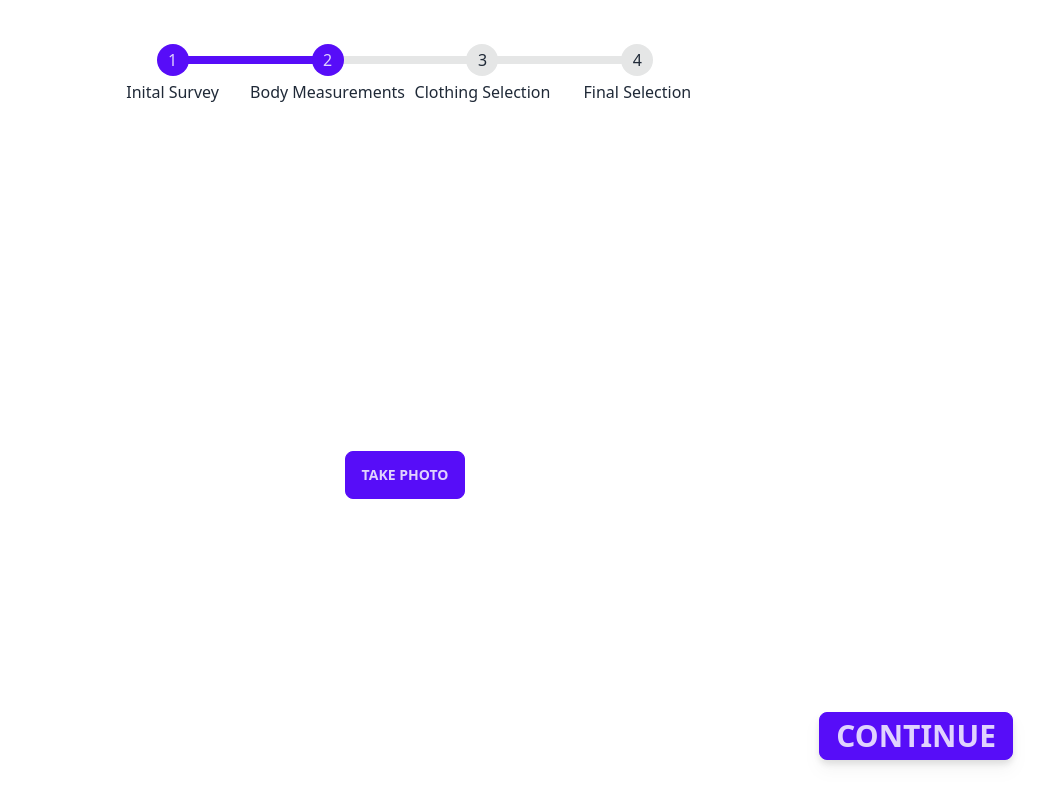
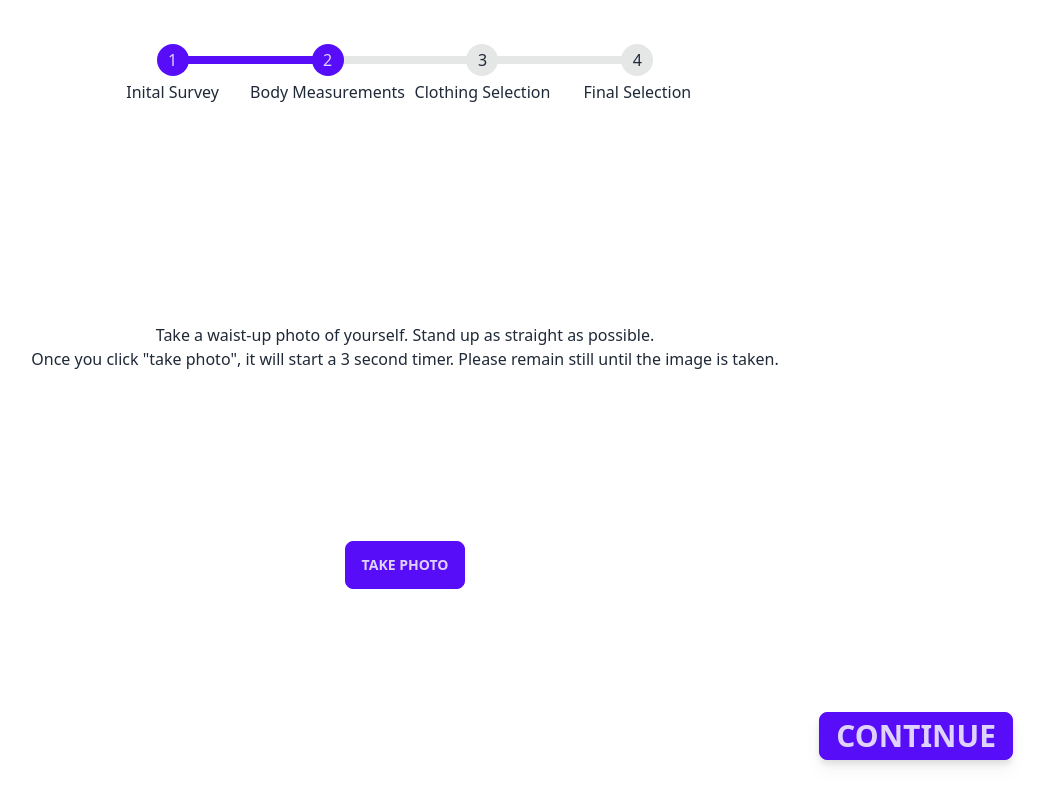
Before and after one commit to ericspring08/Styled, a Next.js app in the folder frontend/: page /BodyMeasure in a window 1280 px wide. Shown: the whole page, without its empty margins (235-1280 px from the left). Built offline with nearby package versions, Linux system fonts and the light colour scheme; no server answers.

Commit message:
instructions and new loader

```diff
--- a/frontend/src/pages/BodyMeasure.tsx
+++ b/frontend/src/pages/BodyMeasure.tsx
@@ -8,7 +8,7 @@
 /* eslint-disable @typescript-eslint/no-explicit-any */
 import Webcam from "react-webcam";
 import { useRef, useState } from "react";
-import { SquareLoader } from "react-spinners";
+import { BarLoader } from "react-spinners";
 import axios from "axios";
 
 export default function BodyMeasure({ measureFinished }: any) {
@@ -56,16 +56,20 @@ export default function BodyMeasure({ measureFinished }: any) {
   return (
     <>
       <div className="flex flex-col justify-center items-center h-screen w-screen">
+        <ul className="steps fixed z-[90] top-10 item-center">
+          <li className="step step-primary">Inital Survey</li>
+          <li className="step step-primary">Body Measurements</li>
+          <li className="step">Clothing Selection</li>
+          <li className="step">Final Selection</li>
+        </ul>
+        <div className="flex flex-col items-center mt-[7rem]">
+          <h2>Take a waist-up photo of yourself. Stand up as straight as possible.</h2>
+          <h2>Once you click "take photo", it will start a 3 second timer. Please remain still until the image is taken.</h2>
           {
             !imgSrc &&
             <Webcam height={600} ref={webCamRef}></Webcam>
           }
 
-        <SquareLoader
-          color={`hsl(var(--p))`}
-          loading={sizeIsLoading}
-          size={50}
-        />
           {imgSrc && (
             <img src={imgSrc} alt="User" />
           )}
@@ -79,17 +83,19 @@ export default function BodyMeasure({ measureFinished }: any) {
               </div>
             </form>
           </dialog>
-        <button onClick={capture} className="btn btn-primary" disabled={imgSrc != null}>Take Photo</button>
-        <ul className="steps fixed z-90 top-10 item-center">
-          <li className="step step-primary">Inital Survey</li>
-          <li className="step step-primary">Body Measurements</li>
-          <li className="step">Clothing Selection</li>
-          <li className="step">Final Selection</li>
-        </ul>
+          <button onClick={capture} className="btn btn-primary mt-5" disabled={imgSrc != null}>
+            {
+              !imgSrc ? "Take Photo" : <BarLoader
+                color={`hsl(var(--p))`}
+                loading={sizeIsLoading}
+              />
+            }
+          </button>
           <button onClick={() => {
             measureFinished();
           }} className="fixed z-90 bottom-10 right-8 btn btn-primary drop-shadow-lg text-3xl hover:drop-shadow-2xl hover:animate-bounce duration-300">Continue</button>
         </div>
+      </div>
     </>
   )
 }
```
Lines whose indentation alone changed are shown as unchanged.
